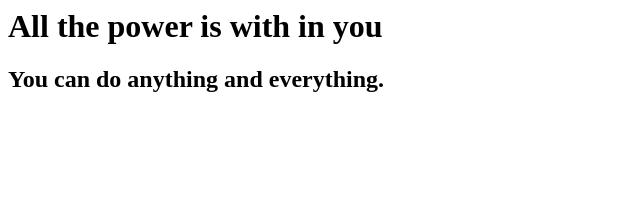
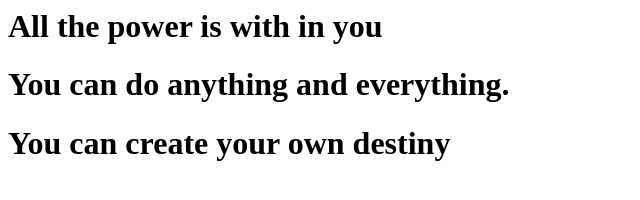
Before and after one commit to anumandla79/learngit, a plain HTML site: page index.html in a window 1280 px wide. Shown: the whole page, without its empty margins (0-640 px from the left). Drawn offline with Linux system fonts and the light colour scheme.

Commit message:
added 3rd commit

```diff
--- a/index.html
+++ b/index.html
@@ -2,6 +2,7 @@
 
 <body>
 <h1>All the power is with in you<h1>
-<h2>You can do anything and everything.</h2>
+<h1>You can do anything and everything.</h1>
+<h1>You can create your own destiny</h1>
 </body>
 </head>
```
